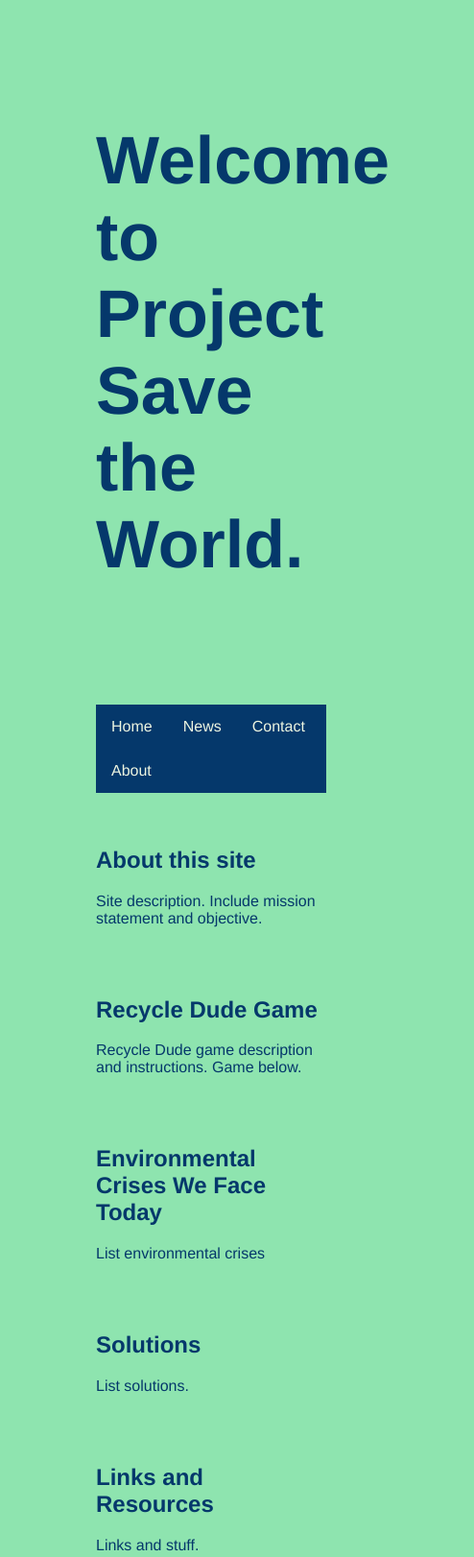
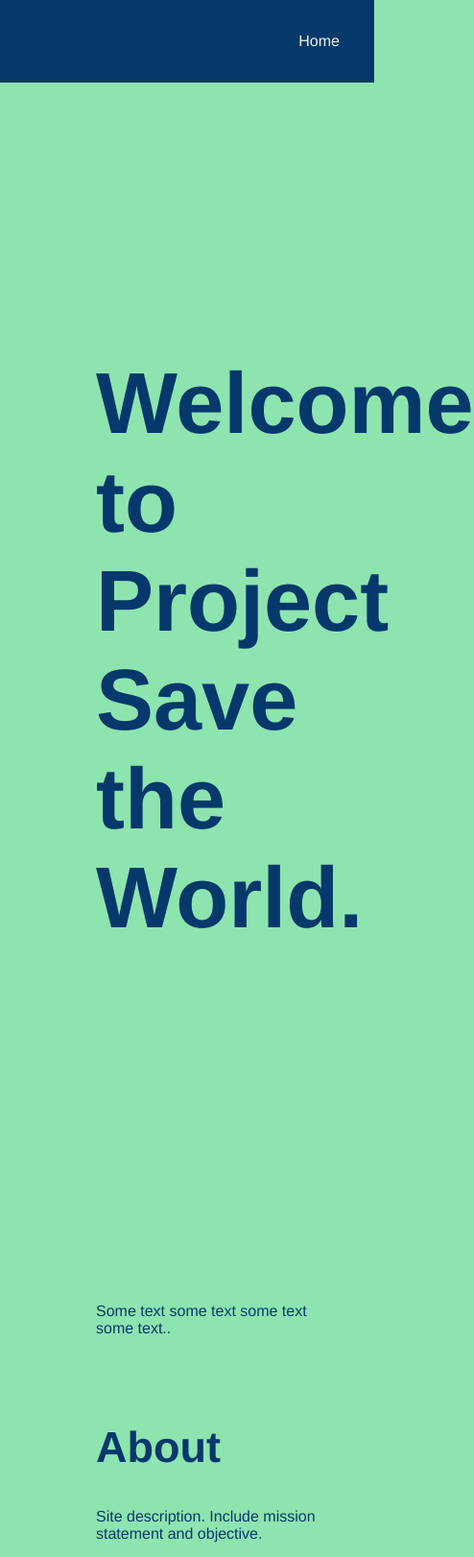
Before and after one commit to dannychung33/HoyaHacks, a plain HTML site: page webpage.html in a window 390 px wide. Shown: the top 1622 px of the page at 96% size, 494 px wide, since content can reach past the window. Drawn offline with Linux system fonts and the light colour scheme.

Commit message:
update navbar to be fixed and responsive

```diff
--- a/webpage.css
+++ b/webpage.css
@@ -1,34 +1,78 @@
-body {
-    background-color: #8EE4AF;
-    margin: 25px 50px 75px 100px;
 
+
+  /* The navigation bar */
+
+
+
+
+.navbar {
+    overflow: hidden;
+    background-color:  #05386B;
+    position: fixed; /* Set the navbar to fixed position */
+    top: 0; /* Position the navbar at the top of the page */
+    left: 0;
+    width: 100%; /* Full width */
+  }
+
+  /* Links inside the navbar */
+  .navbar a {
+    float: right;
+    display: block;
+    color: #edf5e1;
+    text-align: center;
+    padding: 34px 36px;
+    text-decoration: none;
 
   }
 
-  h1 {
-    margin-left: 0px;
+  /* Change background on mouse-over */
+  .navbar a:hover {
+    background:#edf5e1;
+    color:  #05386B;
+    margin: none;
   }
 
-  ul {
-    list-style-type: none;
-    margin: 0;
-    padding: 0;
-    overflow: hidden;
-    background-color: #05386B;
+  /* Main content */
+  .main {
+    margin-top: 30px; /* Add a top margin to avoid content overlay */
+
   }
 
-  li {
-    float: left;
+  .navbar a.active {
+    background-color: #4CAF50;
+    color: white;
   }
 
-  li a {
-    display: block;
-    color: #edf5e1;
-    text-align: center;
-    padding: 14px 16px;
-    text-decoration: none;
+  /* Hide the link that should open and close the topnav on small screens */
+  .navbar .icon {
+    display: none;
   }
 
-  li a:hover {
-    background-color:#05386B;
+/* When the screen is less than 600 pixels wide, hide all links, except for the first one ("Home"). Show the link that contains should open and close the navbar (.icon) */
+@media screen and (max-width: 750px) {
+    .navbar a:not(:first-child) {display: none;}
+    .navbar a.icon {
+      float: right;
+      display: block;
+    }
   }
+
+  /* The "responsive" class is added to the topnav with JavaScript when the user clicks on the icon. This class makes the navbar look good on small screens (display the links vertically instead of horizontally) */
+  @media screen and (max-width: 750px) {
+    .navbar.responsive {position: relative;}
+    .navbar.responsive a.icon {
+      position: absolute;
+      right: 0;
+      top: 0;
+    }
+    .navbar.responsive a {
+      float: none;
+      display: block;
+      text-align: left;
+    }
+  }
+
+  body {
+    background-color: #8EE4AF;
+    margin: 25px 50px 75px 100px;
+  }
--- a/webpage.html
+++ b/webpage.html
@@ -8,50 +8,62 @@
             body {
               font-family: Helvetica, sans-serif;
               color: #05386B;
+
             }
         </style>
 
         <link rel="stylesheet" href="webpage.css">
     </head>
 
-        <h1 style="font-size:70px; ">
-            <br>
+        <h1 style="font-size:90px; ">
+            <br><br><br>
             Welcome to Project Save the World.
-            <br><br>
+            <br><br><br><br>
 
         </h1>
 
-        <ul>
-            <li><a class="active" href="#home">Home</a></li>
-            <li><a href="#news">News</a></li>
-            <li><a href="#contact">Contact</a></li>
-            <li><a href="#about">About</a></li>
+        <div class="navbar">
 
+            <a href="#home">Home</a>
+            <a href="#donate">Donate </a>
+            <a href="#resources">Resources </a>
+            <a href="#issues">Issues </a>
+            <a href="#game" class="nav-item nav-link">Game </a>
+            <a href="#about" class="nav-item nav-link">About</a>
 
-        </ul>
+            <a href="javascript:void(0);" class="icon" onclick="myFunction()">
+                <i class="fa fa-bars"></i>
+              </a>
+
+        </div>
+
+          <div class="main">
+            <p>Some text some text some text some text..</p>
+        </div>
+
         <br><br>
 
-        <h2>About this site</h2>
+        <h2 style="font-size: 45px;">About</h2>
 
             <p>Site description. Include mission statement and objective.</p>
             <br><br>
 
-        <h2>Recycle Dude Game</h2>
+        <h2 style="font-size: 45px;">Recycle Dude Game</h2>
 
             <p>Recycle Dude game description and instructions. Game below.</p>
             <br><br>
 
-        <h2>Environmental Crises We Face Today</h2>
+        <h2 style="font-size: 45px;">Environmental Crises We Face Today</h2>
 
             <p>List environmental crises</p>
             <br><br>
 
-        <h2>Solutions</h2>
+        <h2 style="font-size: 45px;">Solutions</h2>
 
             <p>List solutions.</p>
             <br><br>
 
-        <h2>Links and Resources</h2>
+        <h2 style="font-size: 45px;">Links and Resources</h2>
 
             <p>Links and stuff.</p>
             <br><br>
```
Also changed, not shown: webpage.js (added, +8 -0 lines).
